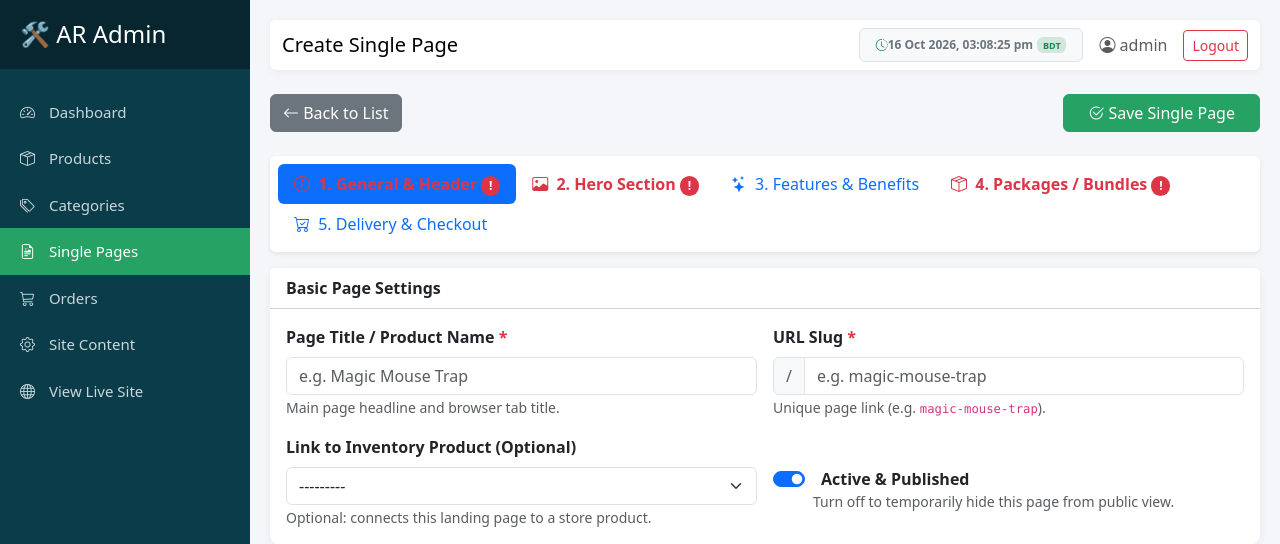
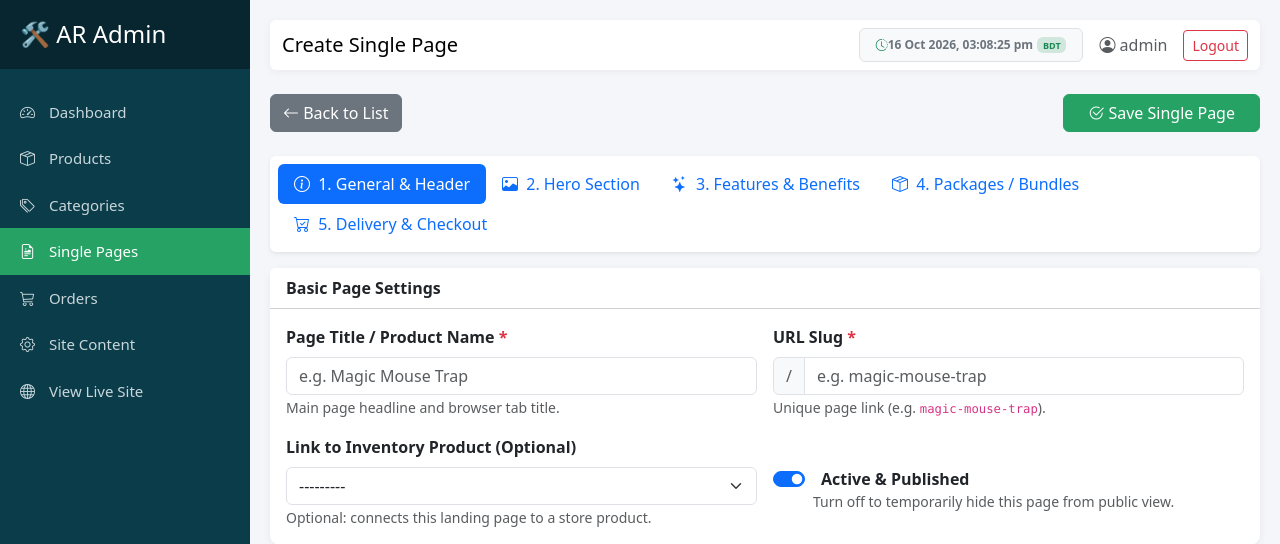
Before and after one commit to raisulislamranzu/ar_solutions, a Django app: page /dashboard/single-pages/create/ in a window 1280 px wide. Shown: the top 544 px of the page. Run offline with Django 5.2, Linux system fonts and the light colour scheme; a user stored in the database is signed in; data comes from the database, SQL or seed files in the repository; some libraries are stand-ins or nearby versions.

Commit message:
feat: add single page form template for custom admin panel

```diff
--- a/ar_solutions/custom_admin/templates/custom_admin/single_page_form.html
+++ b/ar_solutions/custom_admin/templates/custom_admin/single_page_form.html
@@ -73,12 +73,12 @@
                         <div class="card-body">
                             <div class="row g-3">
                                 <div class="col-md-6">
-                                    <label class="form-label fw-bold">Page Title / Product Name <span class="text-danger">*</span></label>
+                                    <label class="form-label fw-bold">Page Title / Product Name <span class="text-danger required-star">*</span></label>
                                     {{ form.title }}
                                     <small class="text-muted">Main page headline and browser tab title.</small>
                                 </div>
                                 <div class="col-md-6">
-                                    <label class="form-label fw-bold">URL Slug <span class="text-danger">*</span></label>
+                                    <label class="form-label fw-bold">URL Slug <span class="text-danger required-star">*</span></label>
                                     <div class="input-group">
                                         <span class="input-group-text text-muted">/</span>
                                         {{ form.slug }}
@@ -131,7 +131,7 @@
                         <div class="card-body">
                             <div class="row g-3">
                                 <div class="col-md-12">
-                                    <label class="form-label fw-bold">Hero Headline Title <span class="text-danger">*</span></label>
+                                    <label class="form-label fw-bold">Hero Headline Title <span class="text-danger required-star">*</span></label>
                                     {{ form.hero_title }}
                                 </div>
                                 <div class="col-md-12">
@@ -252,7 +252,7 @@
                                     <small class="text-muted">Original price shown with strikethrough.</small>
                                 </div>
                                 <div class="col-md-4">
-                                    <label class="form-label fw-bold">Offer / Starting Price (৳) <span class="text-danger">*</span></label>
+                                    <label class="form-label fw-bold">Offer / Starting Price (৳) <span class="text-danger required-star">*</span></label>
                                     {{ form.discount_price }}
                                     <small class="text-muted">Featured big discount price.</small>
                                 </div>
@@ -375,8 +375,8 @@
                                 <table class="table table-hover mb-0 align-middle">
                                     <thead class="table-light">
                                         <tr>
-                                            <th>Package Name <span class="text-danger">*</span></th>
-                                            <th style="width:130px;">Price (৳) <span class="text-danger">*</span></th>
+                                            <th>Package Name <span class="text-danger required-star">*</span></th>
+                                            <th style="width:130px;">Price (৳) <span class="text-danger required-star">*</span></th>
                                             <th style="width:140px;">Old Price (৳)</th>
                                             <th style="width:90px;">Qty</th>
                                             <th style="width:80px;">Default?</th>
@@ -496,17 +496,25 @@ document.addEventListener('DOMContentLoaded', function() {
         });
     }
 
-    // 2. Highlight tabs that contain form errors
+    // 2. Highlight tabs that contain actual validation errors (only when form submission failed)
+    {% if form.errors or formset.errors or images_formset.errors %}
     document.querySelectorAll('.tab-pane').forEach(pane => {
-        if (pane.querySelector('.text-danger') || pane.querySelector('.is-invalid')) {
+        const errorElements = Array.from(pane.querySelectorAll('.text-danger, .is-invalid, .invalid-feedback, .errorlist')).filter(el => {
+            return !el.classList.contains('required-star') && el.textContent.trim() !== '*';
+        });
+
+        if (errorElements.length > 0) {
             const tabId = pane.id;
             const tabBtn = document.querySelector(`[data-bs-target="#${tabId}"]`);
             if (tabBtn) {
                 tabBtn.classList.add('text-danger', 'fw-bold');
-                tabBtn.innerHTML += ' <span class="badge bg-danger rounded-pill">!</span>';
+                if (!tabBtn.querySelector('.badge.bg-danger')) {
+                    tabBtn.innerHTML += ' <span class="badge bg-danger rounded-pill ms-1">!</span>';
+                }
             }
         }
     });
+    {% endif %}
 
     // 3. Dynamic add bundle row
     const addBundleBtn = document.getElementById('add-bundle-row');
```
